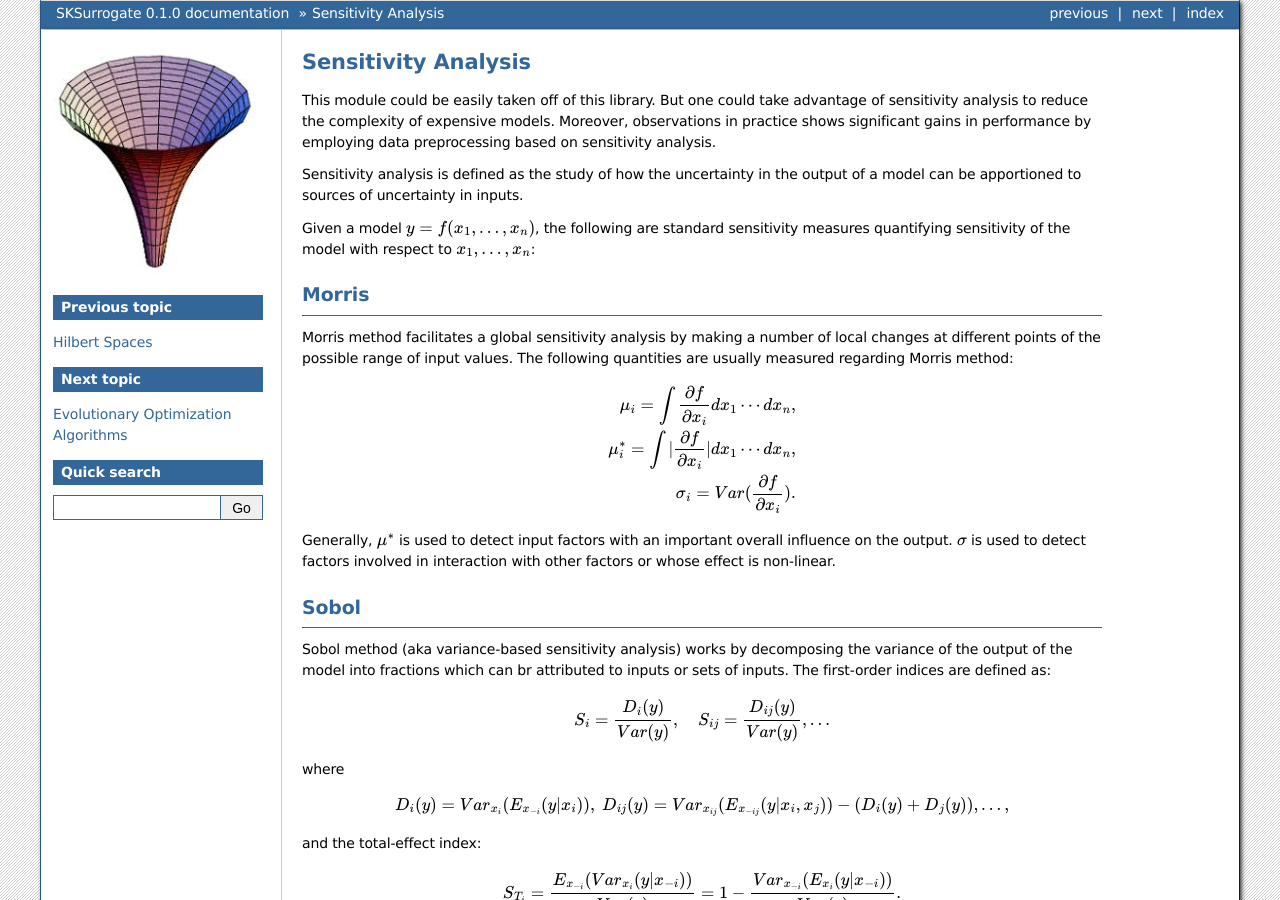
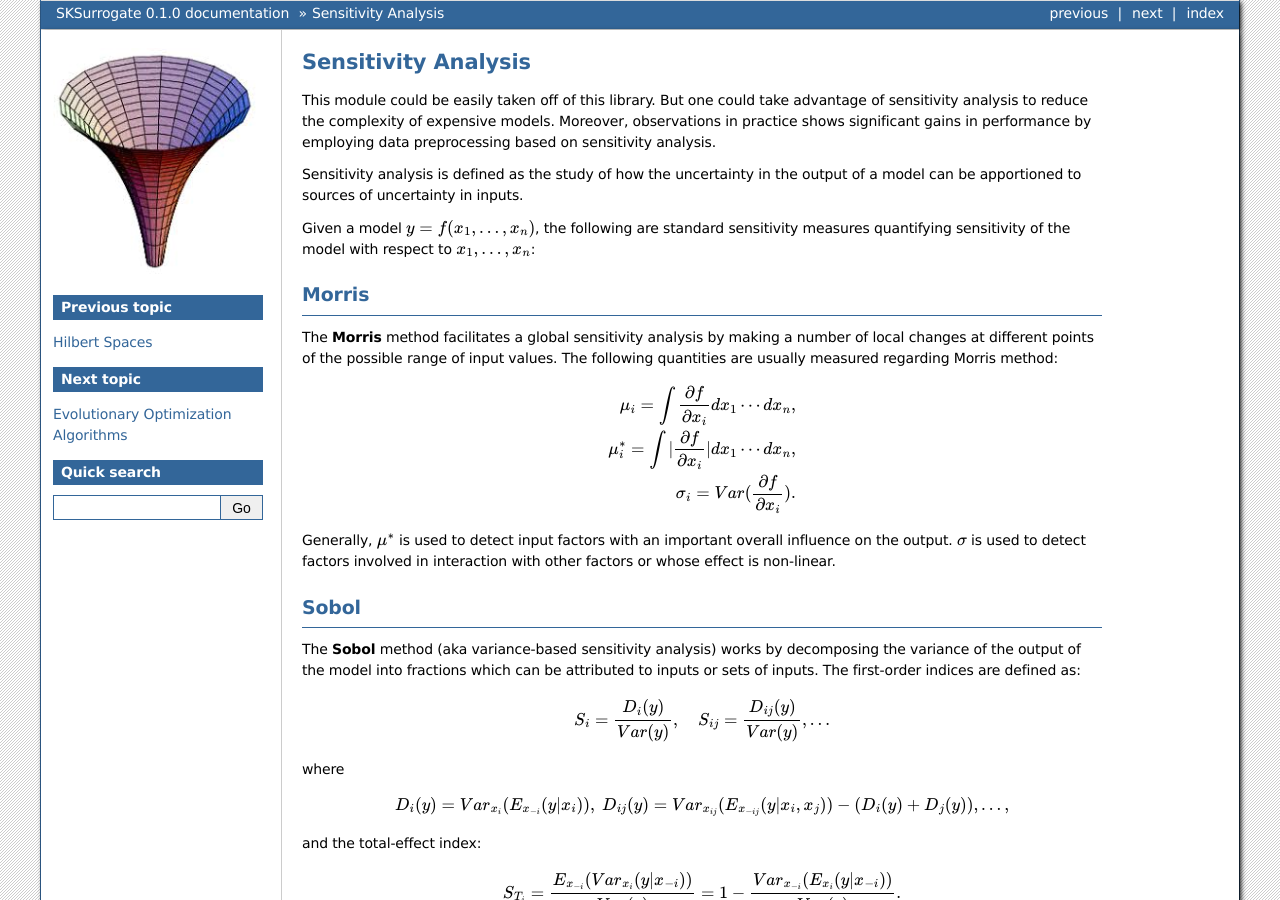
Before and after one commit to mghasemi/sksurrogate, a Sphinx documentation site: the page built from docs/sensitivity.rst, in a window 1280 px wide and 900 px high. Built offline with Sphinx 7.4.7, drawn with Linux system fonts in a browser that asks for light colours.

Commit message:
Minor improvements

```diff
--- a/docs/intro.rst
+++ b/docs/intro.rst
@@ -54,7 +54,7 @@ This code is distributed under `MIT license <https://en.wikipedia.org/wiki/MIT_L
 MIT License
 -----------------------------
 
-    Copyright (c) 2019 Mehdi Ghasemi
+    Copyright (c) 2020 Mehdi Ghasemi
 
     Permission is hereby granted, free of charge, to any person obtaining a copy
     of this software and associated documentation files (the "Software"), to deal
--- a/docs/sensitivity.rst
+++ b/docs/sensitivity.rst
@@ -13,7 +13,7 @@ sensitivity of the model with respect to :math:`x_1,\dots,x_n`:
 
 Morris
 ===========================================
-Morris method facilitates a global sensitivity analysis by making a number of local changes at
+The **Morris** method facilitates a global sensitivity analysis by making a number of local changes at
 different points of the possible range of input values. The following quantities are usually
 measured regarding Morris method:
 
@@ -28,8 +28,8 @@ or whose effect is non-linear.
 
 Sobol
 ===========================================
-Sobol method (aka variance-based sensitivity analysis) works by decomposing the variance of
-the output of the model into fractions which can br attributed to inputs or sets of inputs.
+The **Sobol** method (aka variance-based sensitivity analysis) works by decomposing the variance of
+the output of the model into fractions which can be attributed to inputs or sets of inputs.
 The first-order indices are defined as:
 
 .. math::
```
Also changed, not shown: 3 other files.
